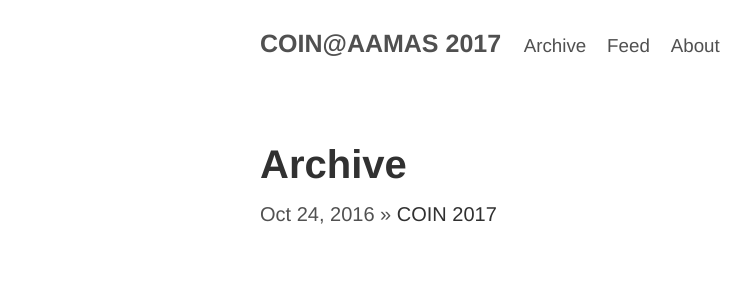
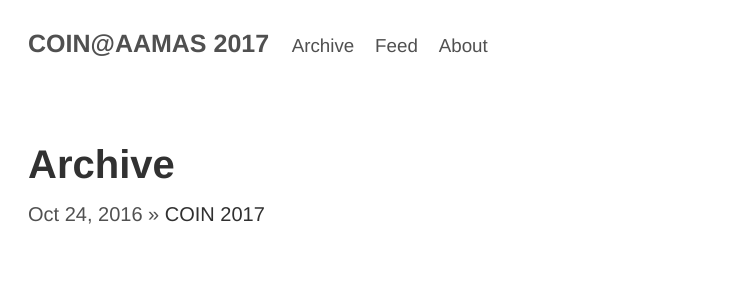
Before and after one commit to coin-workshop/coin-2017, a Jekyll site: the page built from archive.html, in a window 1280 px wide. Shown: the top 300 px of the page, without its empty margins (0-754 px from the left). Built offline with Jekyll 4.4.1, drawn with Linux system fonts in a browser that asks for light colours.

Commit message:
New try on fixing the content structure.

```diff
--- a/css/style.scss
+++ b/css/style.scss
@@ -172,7 +172,7 @@
 //   -- centers page content
 
 .container {
-  max-width: 38rem;
+  max-width: 100%;//38rem;
   padding-left:  1rem;
   padding-right: 1rem;
   margin-left:  auto;
@@ -236,14 +236,17 @@
 
 ////////////////////////
 // Content
+.content{
+
+  width: 50%;
+}
 
 .highlighter-rouge{
-  width: 20px;
+  width: 100%;
   margin: 0px 0px 0px 0px;
 }
 
 .highlighter-rouge code{
   color: black;
-  width: 20px;
-  background-color: green;
+
 }
```
